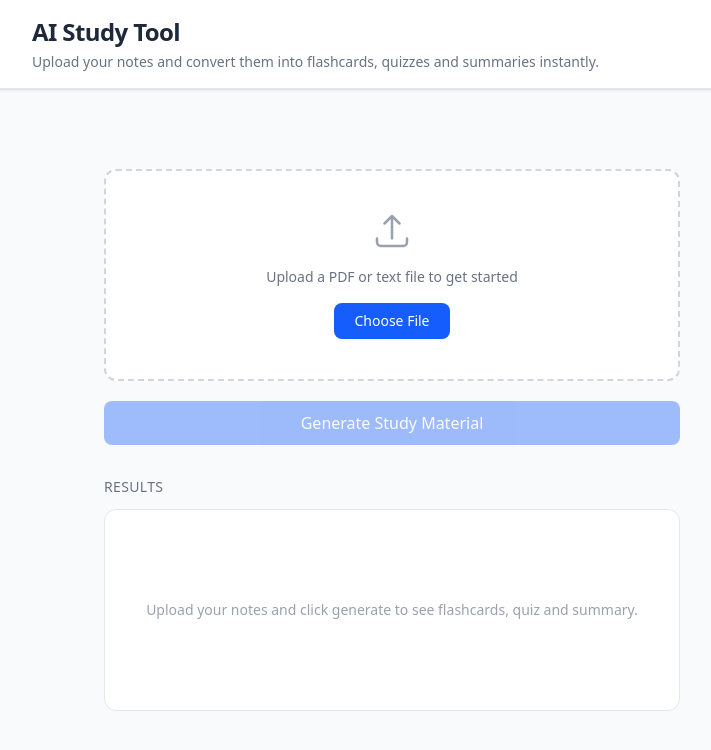
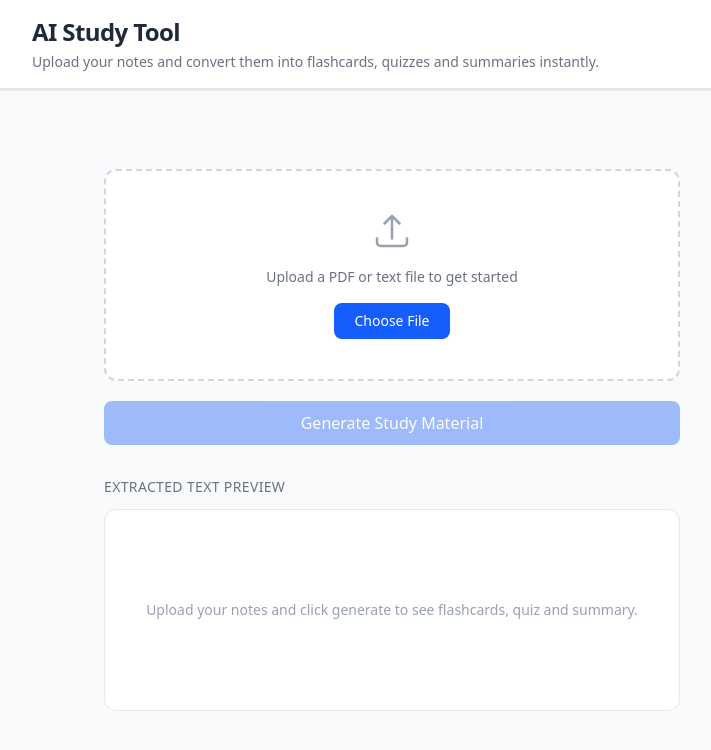
Before and after one commit to Prasukj7-arch/ai-study-tool, a React (Vite) app: page / in a window 1280 px wide. Shown: the top 750 px of the page, without its empty margins (248-959 px from the left). Built offline with nearby package versions, Linux system fonts and the light colour scheme.

Commit message:
polish: cap preview at 700 chars, rename label to Extracted Text Preview

```diff
--- a/src/App.jsx
+++ b/src/App.jsx
@@ -108,7 +108,7 @@ export default function App() {
         {/* Results section */}
         <div className="w-full max-w-xl mt-8 mb-12">
           <h2 className="text-sm font-medium text-gray-500 uppercase tracking-wide mb-3">
-            Results
+            Extracted Text Preview
           </h2>
 
           {error && (
@@ -121,7 +121,9 @@ export default function App() {
             <div className="bg-white border border-gray-200 rounded-xl min-h-48 p-5">
               {extractedText ? (
                 <pre className="text-sm text-gray-700 whitespace-pre-wrap break-words font-sans">
-                  {extractedText}
+                  {extractedText.length > 700
+                    ? extractedText.slice(0, 700) + '...'
+                    : extractedText}
                 </pre>
               ) : (
                 <div className="h-full flex items-center justify-center min-h-40">
```
